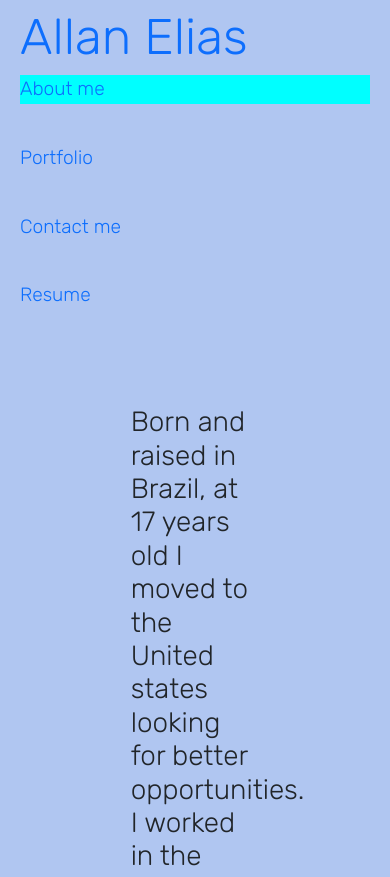
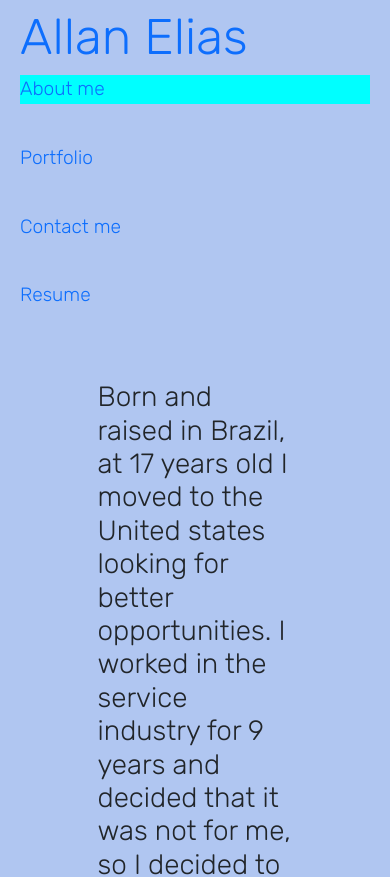
Before and after one commit to EliasAllan/aeportfolio, a React (Create React App) app: page /#/ in a window 390 px wide. Shown: the top 877 px of the page. Built offline with nearby package versions, Linux system fonts and the light colour scheme.

Commit message:
quickfix

```diff
--- a/src/App.css
+++ b/src/App.css
@@ -110,6 +110,12 @@ a {
     margin-top: 55px;
     flex-direction: column;
   }
+
+  #about-text {
+    width: 50%;
+    margin: 50px 0px;
+    font-family: 'Rubik', sans-serif;
+  }
 }
 
 @media screen and (max-width: 768px) {
@@ -117,4 +123,10 @@ a {
     margin-top: 55px;
     flex-direction: column;
   }
+
+  #about-text {
+    width: 50%;
+    margin: 50px 0px;
+    font-family: 'Rubik', sans-serif;
+  }
 }
```
